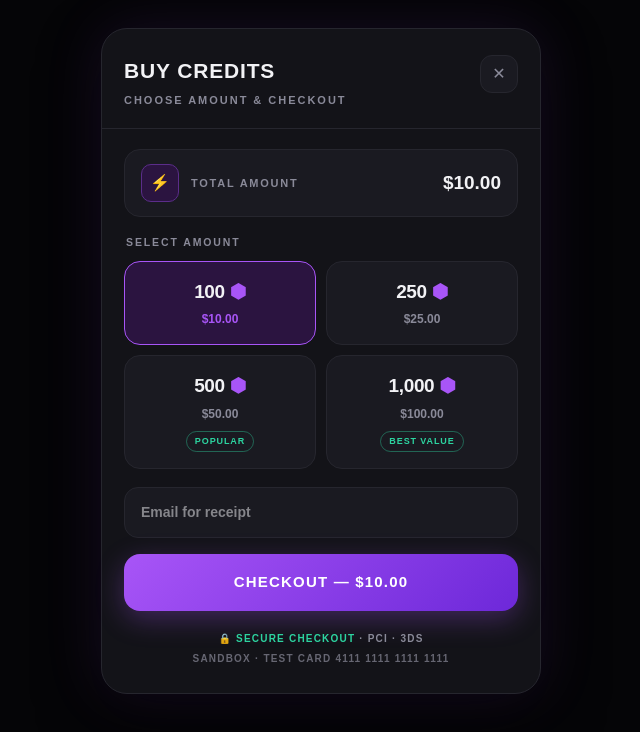
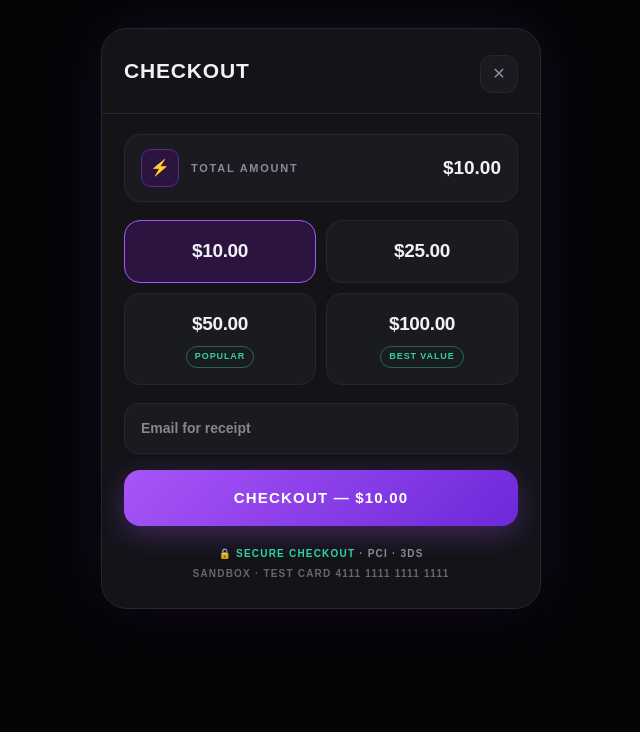
Before and after one commit to mmnguye3/coinflow, a Next.js app: page / in a window 1280 px wide. Shown: the top 732 px of the page, without its empty margins (319-959 px from the left). Built offline with nearby package versions, Linux system fonts and the light colour scheme; no server answers.

Commit message:
clean up: remove credit pack labels, just show amounts

```diff
--- a/src/app/page.tsx
+++ b/src/app/page.tsx
@@ -349,8 +349,7 @@ export default function BuyCredits() {
       <div style={cardStyle}>
         <div style={{ display: 'flex', justifyContent: 'space-between', alignItems: 'flex-start', marginBottom: 20 }}>
           <div>
-            <h1 style={{ fontSize: 21, fontWeight: 700, letterSpacing: '.04em', textTransform: 'uppercase' }}>Buy Credits</h1>
-            <div style={{ fontSize: 11, fontWeight: 600, letterSpacing: '.18em', textTransform: 'uppercase', color: muted, marginTop: 5 }}>Choose amount &amp; checkout</div>
+            <h1 style={{ fontSize: 21, fontWeight: 700, letterSpacing: '.04em', textTransform: 'uppercase' }}>Checkout</h1>
           </div>
           <button onClick={() => window.location.href = '/'} style={{ width: 38, height: 38, borderRadius: 12, background: row, border: `1px solid ${line}`, color: muted, fontSize: 16, display: 'flex', alignItems: 'center', justifyContent: 'center', cursor: 'pointer', flexShrink: 0 }}>✕</button>
         </div>
@@ -360,12 +359,10 @@ export default function BuyCredits() {
           <div style={{ fontSize: 11, fontWeight: 600, letterSpacing: '.16em', textTransform: 'uppercase', color: muted, flex: 1 }}>Total Amount</div>
           <div style={{ fontSize: 19, fontWeight: 700 }}>{amountFmt}</div>
         </div>
-        <div style={{ fontSize: '10.5px', fontWeight: 600, letterSpacing: '.18em', textTransform: 'uppercase', color: muted, margin: '0 2px 10px' }}>Select Amount</div>
         <div style={{ display: 'grid', gridTemplateColumns: '1fr 1fr', gap: 10, marginBottom: 18 }}>
           {PACKS.map((p, i) => (
             <button key={i} onClick={() => setSel(i)} style={{ background: i === sel ? pbg : row, border: `1px solid ${i === sel ? purple : line}`, borderRadius: 16, padding: '16px 10px', textAlign: 'center', cursor: 'pointer', color: text, fontFamily: 'inherit', fontSize: 'inherit' }}>
-              <div style={{ fontSize: 19, fontWeight: 700, letterSpacing: '-.02em' }}>{p.credits.toLocaleString()} <span style={{ color: purple }}>⬢</span></div>
-              <div style={{ fontSize: 12, color: i === sel ? purple : muted, marginTop: 4, fontWeight: 600 }}>${(p.cents / 100).toFixed(2)}</div>
+              <div style={{ fontSize: 19, fontWeight: 700, letterSpacing: '-.02em' }}>${(p.cents / 100).toFixed(2)}</div>
               {p.tag && <div style={{ display: 'inline-block', marginTop: 8, fontSize: 9, fontWeight: 700, letterSpacing: '.1em', color: green, border: '1px solid rgba(45,212,160,.4)', padding: '3px 8px', borderRadius: 99 }}>{p.tag}</div>}
             </button>
           ))}
```
